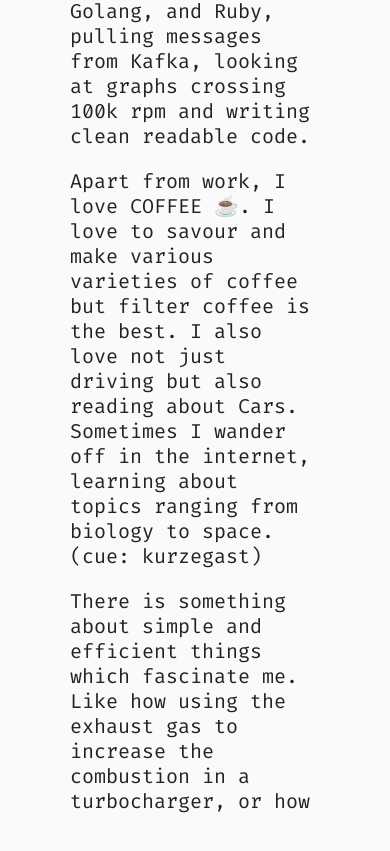
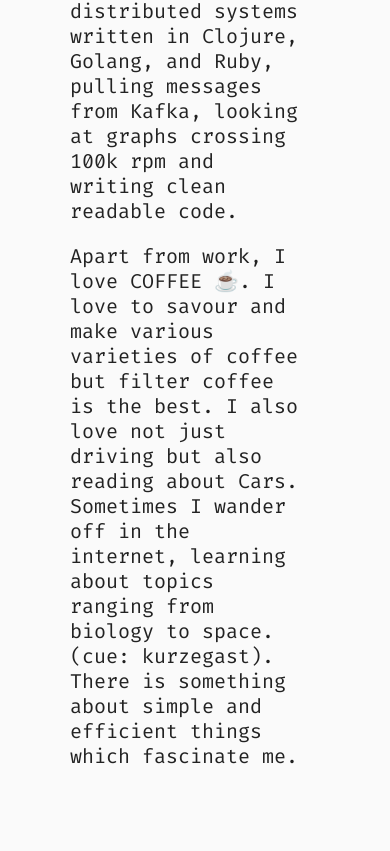
Before and after one commit to digi0ps/.com, a React (Create React App) app: page /whoami in a window 390 px wide. Shown: the part 1173-2024 px from the top of the page. Built offline with nearby package versions, Linux system fonts and the light colour scheme.

Commit message:
A bit of responsiveness

```diff
--- a/src/components/contact/index.jsx
+++ b/src/components/contact/index.jsx
@@ -12,8 +12,8 @@ function Contact() {
       </header>
       <section>
         <p>
-          Interested in talking with me or just want to see me preach? Here are
-          the places I'm active at :man_shrugging: -
+          Interested in talking with me or just want to follow me? Here are the
+          places I'm active at
         </p>
         <div className="list">
           <div className="list-item">
--- a/src/components/whoami/index.jsx
+++ b/src/components/whoami/index.jsx
@@ -32,12 +32,8 @@ function About() {
           varieties of coffee but filter coffee is the best. I also love not
           just driving but also reading about Cars. Sometimes I wander off in
           the internet, learning about topics ranging from biology to space.
-          (cue: kurzegast)
-        </p>
-        <p>
-          There is something about simple and efficient things which fascinate
-          me. Like how using the exhaust gas to increase the combustion in a
-          turbocharger, or how{" "}
+          (cue: kurzegast). There is something about simple and efficient things
+          which fascinate me.
         </p>
       </article>
     </div>
--- a/src/components/work/index.jsx
+++ b/src/components/work/index.jsx
@@ -10,8 +10,9 @@ function Work() {
     <main className="work">
       <header>
         <BackToHome />
+        <h1 className="standard">Work</h1>
       </header>
-      <h2 className="standard">Work</h2>
+      <h2 className="standard">Experience</h2>
       <section>
         {WORK.map((exp) => (
           <Item {...exp} />
--- a/src/components/work/work.sass
+++ b/src/components/work/work.sass
@@ -1,6 +1,6 @@
 .item
-    width: 50%
     margin-bottom: 1rem
+    color: #121212
 
     p
         margin: 5px 0
@@ -15,5 +15,12 @@
         font-size: 1.4rem
         color: #4a4a4a
 
+.dark
+    .title
+        color: #ffffff
+
     .description
-        color: #121212
+        color: #dadada
+
+    .meta
+        color: #aaa
--- a/src/index.css
+++ b/src/index.css
@@ -11,6 +11,7 @@ body {
   background-color: #fafafa;
   transition: color ease-in-out 0.25s;
   transition: background-color ease-in-out 0.25s;
+  width: 40%;
 }
 
 code {
@@ -34,7 +35,6 @@ a:visited {
 
 .outside-link:hover {
   border-bottom: 0.25rem currentColor solid;
-  /* background-color: currentColor; */
 }
 
 .pointer {
@@ -64,18 +64,36 @@ svg {
   user-select: none;
 }
 
+@media only screen and (max-device-width: 1200px) {
+  body {
+    width: 50%;
+  }
+}
+
+@media only screen and (max-device-width: 800px) {
+  body {
+    width: 60%;
+  }
+}
+
 @media only screen and (min-device-width: 401px) and (max-device-width: 600px) {
   html {
     font-size: 50%;
+  }
+
+  body {
+    margin-left: 8rem;
+    width: 70%;
   }
 }
 
 @media only screen and (min-device-width: 200px) and (max-device-width: 400px) {
   html {
-    font-size: 37.5%;
+    font-size: 44%;
   }
 
   body {
     margin: 6rem;
+    width: 80%;
   }
 }
```
